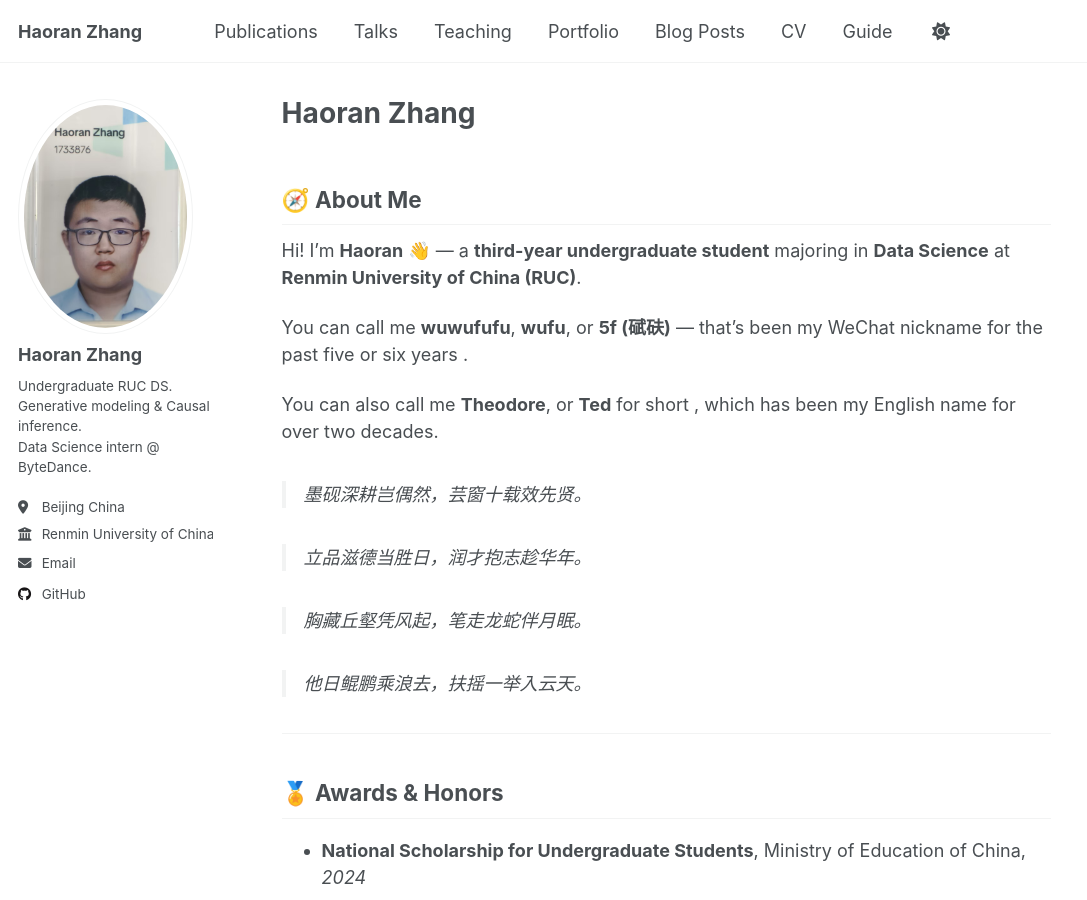
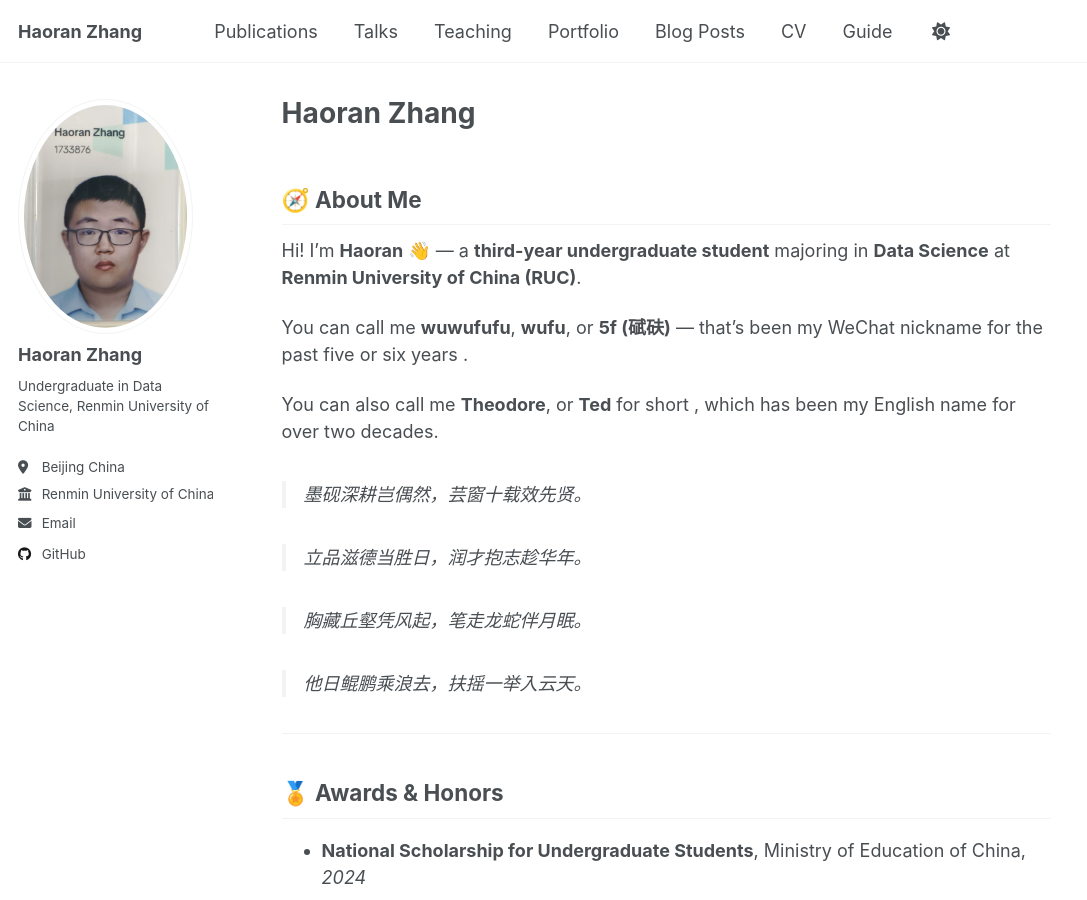
Before and after one commit to wuwufufu/wuwufufu.github.io, a Jekyll site: the page built from _pages/about.md, in a window 1280 px wide and 900 px high. Shown: the whole window, without its empty margins (0-1087 px from the left). Built offline with Jekyll 4.4.1, drawn with Linux system fonts in a browser that asks for light colours; a script that is not in the unit is left out.

Commit message:
Update bio information in _config.yml

```diff
--- a/_config.yml
+++ b/_config.yml
@@ -25,9 +25,7 @@ author:
   avatar           : "cut.png"
   name             : "Haoran Zhang"
   bio: >-
-    Undergraduate RUC DS.<br>
-    Generative modeling & Causal inference.<br>
-    Data Science intern @ ByteDance.
+    Undergraduate in Data Science, Renmin University of China
 
   location         : "Beijing China"
   employer         : "Renmin University of China"
```
